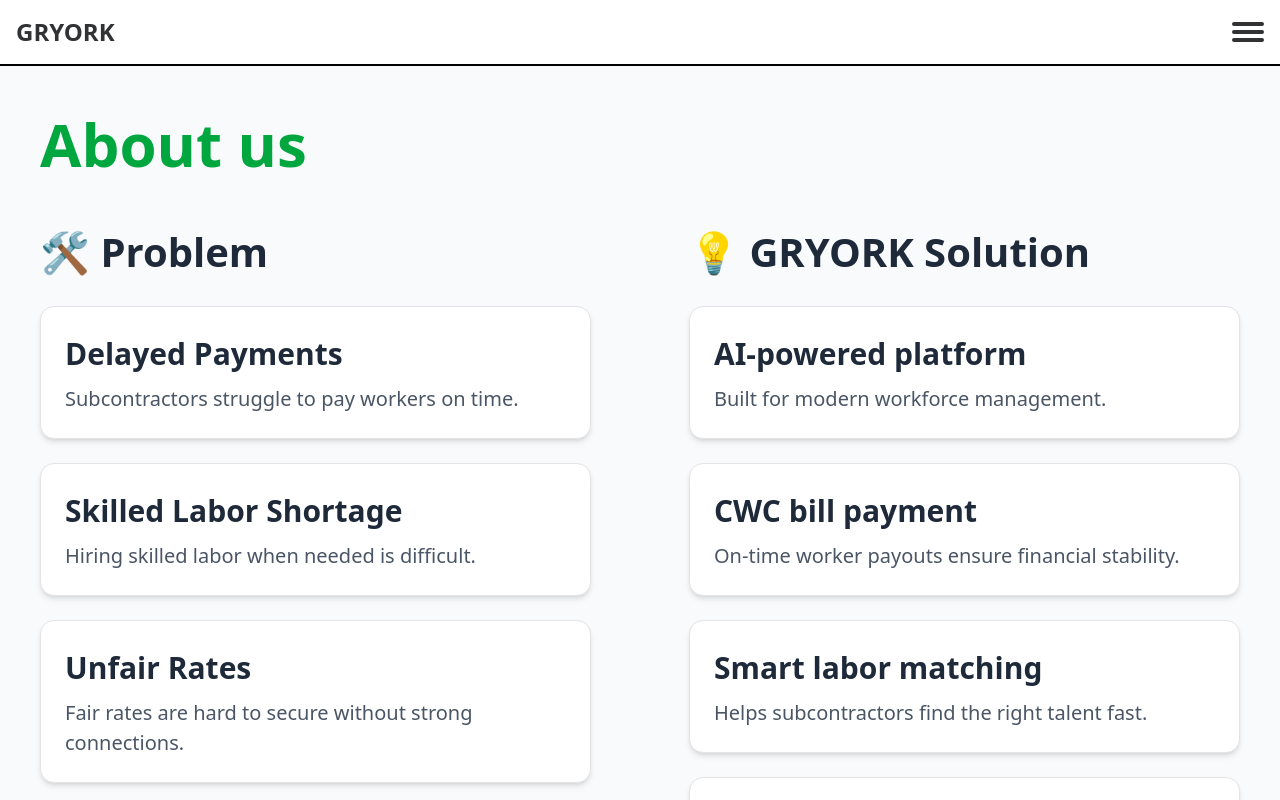
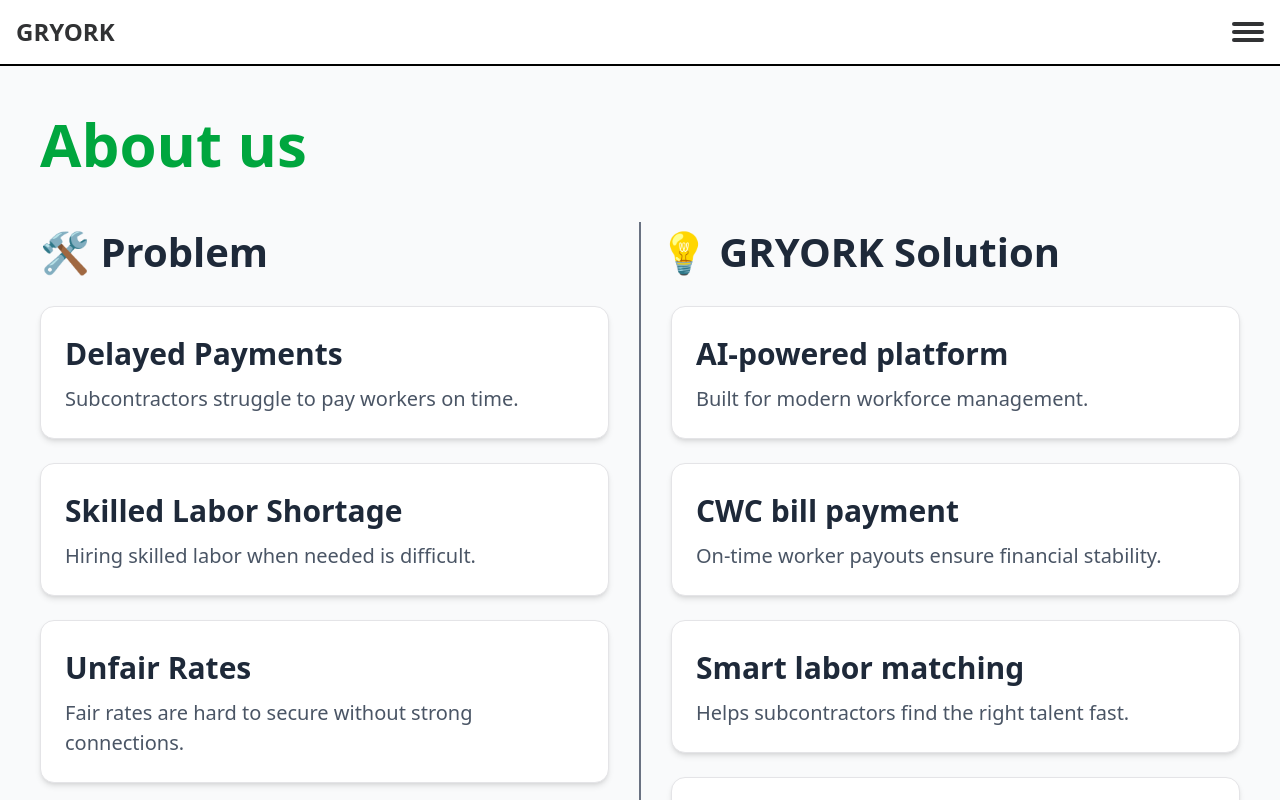
Before and after one commit to Nicky9319/Gryork_Frontend, a React (Vite) app: page /about-us in a window 1280 px wide. Shown: the top 800 px of the page. Built offline with nearby package versions, Linux system fonts and the light colour scheme.

Commit message:
Added the Partition Line In the About us page

```diff
--- a/src/Views/MoreInfo/aboutUs.jsx
+++ b/src/Views/MoreInfo/aboutUs.jsx
@@ -53,11 +53,11 @@ const AboutUsSection = () => {
     <div className="w-full px-6 py-12 text-gray-800 pl-10 pr-10">
       <h2 className="text-6xl font-semibold text-green-600 mb-12">About us</h2>
 
-      <div className="flex flex-col lg:flex-row items-start gap-12">
+      <div className="flex flex-col lg:flex-row items-start">
         {/* Left Section: Problems */}
-        <div className="flex-1">
+        <div className="w-full lg:w-1/2 border-r border-gray-500 pb-10">
           <h3 className="text-[40px] font-semibold mb-6">🛠️ Problem</h3>
-          <div className="space-y-6">
+          <div className="space-y-6 w-[95%] ml-0">
             {problems.map((problem, index) => (
               <Card key={index} className="shadow-md transform transition-transform hover:scale-102">
                 <CardContent>
@@ -69,15 +69,10 @@ const AboutUsSection = () => {
           </div>
         </div>
 
-        {/* Divider */}
-        <div className="relative w-[2px] bg-gray-300 h-full self-stretch">
-          {/* <div className="absolute top-0 left-1/2 transform -translate-x-1/2 w-[4px] bg-green-600 h-full"></div> */}
-        </div>
-
         {/* Right Section: Solutions */}
-        <div className="flex-1">
-          <h3 className="text-[40px] font-semibold mb-6">💡 GRYORK Solution</h3>
-          <div className="space-y-6">
+        <div className="w-full lg:w-1/2 border-l border-gray-500 pb-10">
+          <h3 className="text-[40px] font-semibold mb-6 ml-[3%] ">💡 GRYORK Solution</h3>
+          <div className="space-y-6 w-[93y%] ml-[5%] ">
             {solutions.map((solution, index) => (
               <Card key={index} className="shadow-md transform transition-transform hover:scale-102">
                 <CardContent>
```
